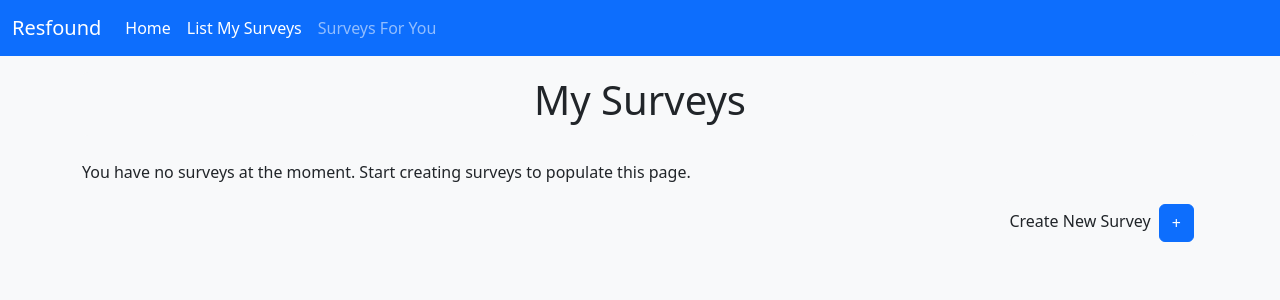
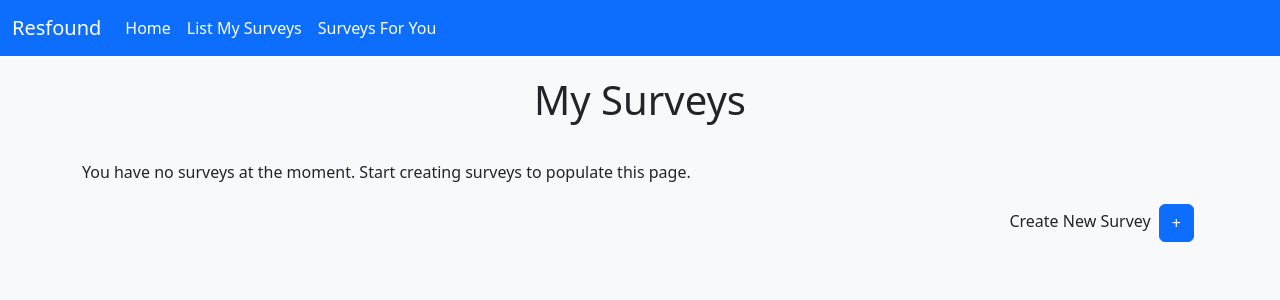
Before and after one commit to fajar-i/Resfound, a Django app: page /list_my_survey/ in a window 1280 px wide. Shown: the top 300 px of the page. Run offline with Django 5.2, Linux system fonts and the light colour scheme; data that the repository does not hold is empty.

Commit message:
navbar.html

```diff
--- a/survey/templates/navbar.html
+++ b/survey/templates/navbar.html
@@ -13,7 +13,7 @@
             <a class="nav-link active" aria-current="page" href="{% url 'list_my_survey' %}">List My Surveys</a>
           </li>
           <li class="nav-item">
-            <a class="nav-link" aria-disabled="true">Surveys For You</a>
+            <a class="nav-link active" href="{% url 'fyp' %}">Surveys For You</a>
           </li>
         </ul>
       </div>
```
